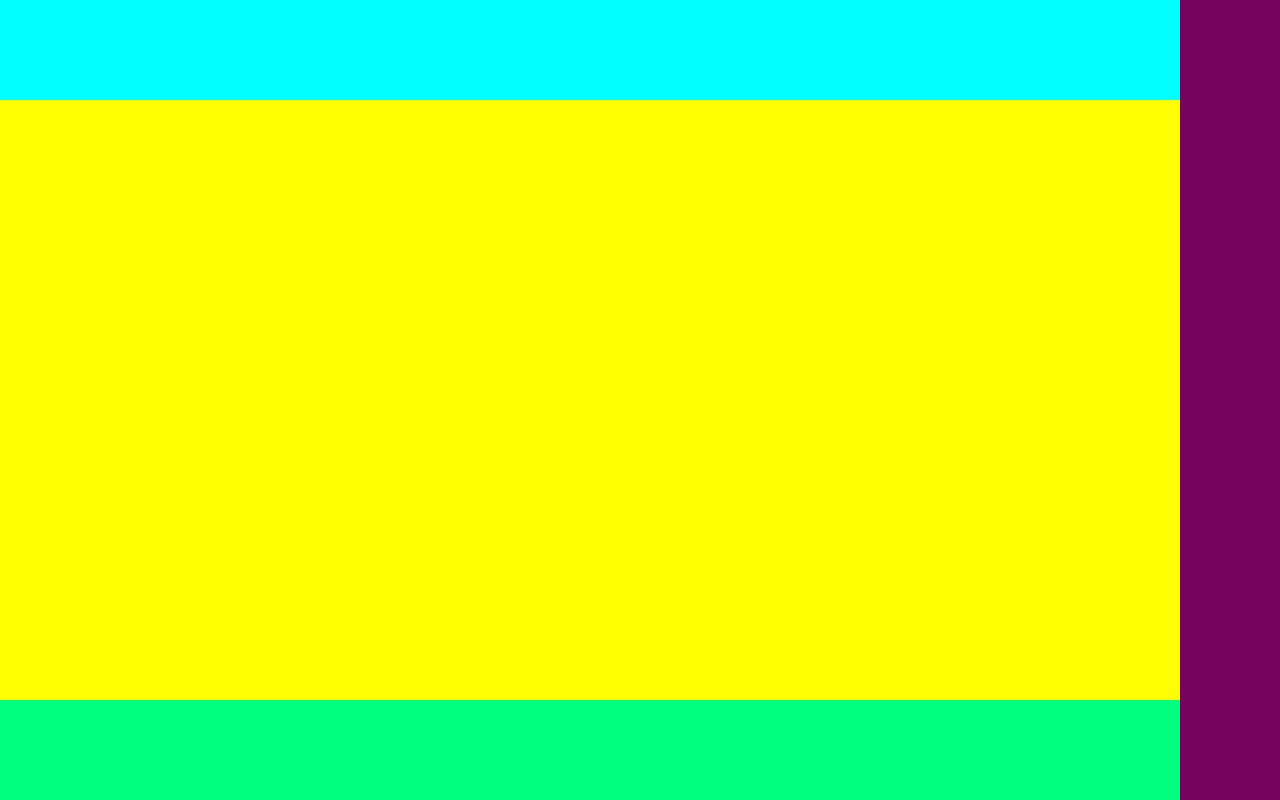
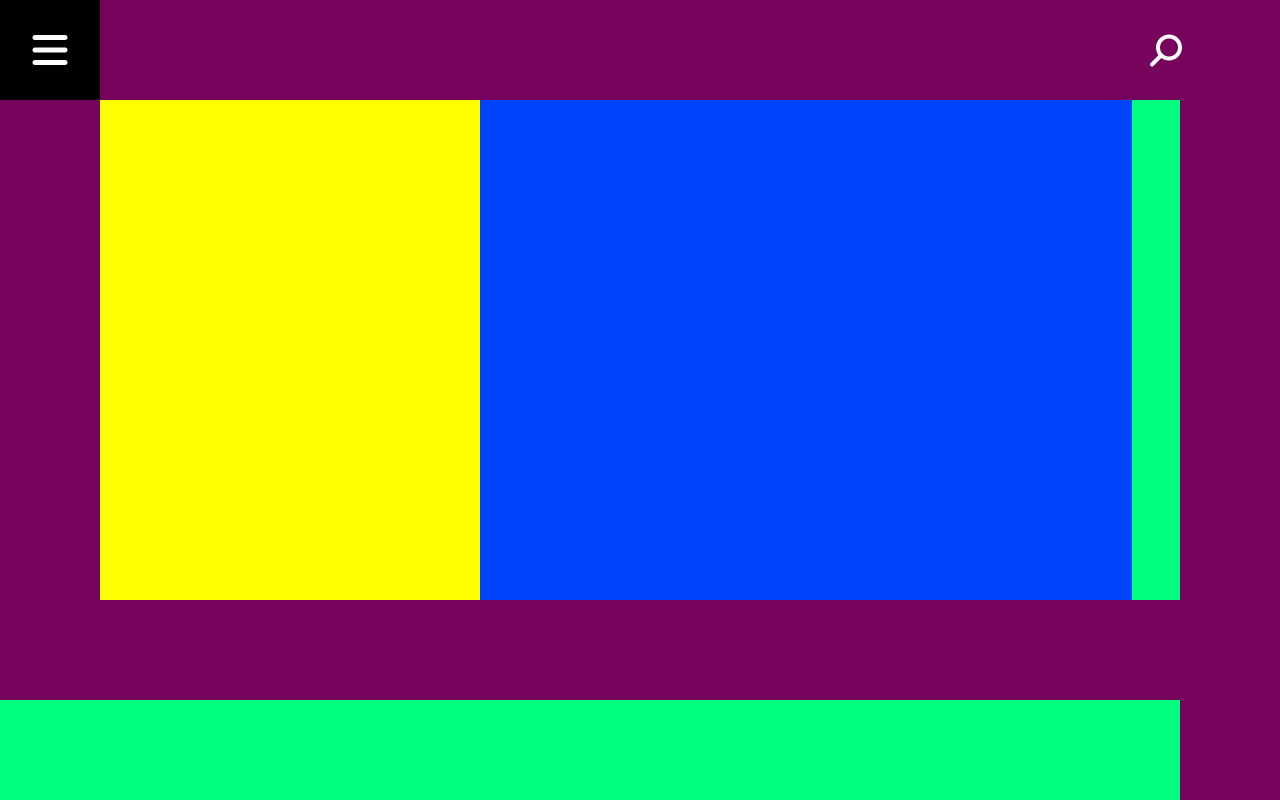
Before and after one commit to Ma7hs/headphonesRazer, a plain HTML site: page index.html in a window 1280 px wide. Drawn offline with Linux system fonts and the light colour scheme.

Commit message:
cssQuasePronto

```diff
--- /dev/null
+++ b/css/description.css
@@ -0,0 +1,4 @@
+.description{
+    grid-area: description;
+    background-color: yellow;
+}
--- /dev/null
+++ b/css/menu.css
@@ -0,0 +1,9 @@
+.menu{
+    height: 100px;
+    width: 100px;
+    background-color: #000;
+    color: white;
+    font-size: 2.5rem;
+    display: grid;
+    place-items: center;
+}
--- /dev/null
+++ b/css/product.css
@@ -0,0 +1,4 @@
+.product{
+    grid-area: product;
+    background-color: rgb(0, 68, 255);
+}
--- /dev/null
+++ b/css/search.css
@@ -0,0 +1,5 @@
+.search {
+    color: white;
+    font-size: 2rem;
+    transform: rotate(90deg);
+}
--- /dev/null
+++ b/css/socialMedia.css
@@ -0,0 +1,4 @@
+.socialMedia{
+    grid-area: socialMedia;
+    background-color: springgreen;
+}
--- a/css/style.css
+++ b/css/style.css
@@ -8,18 +8,23 @@ body{
         "footer"    ;
     grid-template-rows: 100px 1fr 100px;
     padding-right: 100px;
-    padding-left: 0%;
-
 }
 
 header{
     grid-area: header;
-    background-color: aqua;
+    display: flex;
+    align-items: center;
+    justify-content: space-between;
 }
 
 main{
     grid-area: main;
-    background-color: yellow;
+    display: grid;
+    grid-template-areas:
+        "description product socialMedia";
+    grid-template-columns: 380px 1fr 48px;
+    padding-left: 100px;
+    padding-bottom: 100px;
 }
 
 footer{
--- a/index.html
+++ b/index.html
@@ -1,17 +1,38 @@
 <!DOCTYPE html>
 <html lang="en">
+
 <head>
     <meta charset="UTF-8">
     <meta name="viewport" content="width=device-width, initial-scale=1.0">
+    <script src="https://kit.fontawesome.com/2fe91c55ee.js" crossorigin="anonymous"></script>
     <link rel="stylesheet" href="./css/reset.css">
     <link rel="stylesheet" href="./css/style.css">
-    <title> Headphones Razer </title>
+    <link rel="stylesheet" href="./css/menu.css">
+    <link rel="stylesheet" href="./css/search.css">
+    <link rel="stylesheet" href="./css/socialMedia.css">
+    <link rel="stylesheet" href="./css/description.css">
+    <link rel="stylesheet" href="./css/product.css">
+
+    <title>> Headphones Razer </title>
 </head>
+
 <body>
 
-    <header></header>
+    <header>
+        <div class="menu">
+            <i class="fas fa-bars"></i>
+        </div>
 
-    <main></main>
+        <div class="search">
+            <i class="fa-solid fa-magnifying-glass"></i>
+        </div>
+    </header>
+
+    <main>
+        <div class="description"></div>
+        <div class="product"></div>
+        <div class="socialMedia"></div>
+    </main>
 
     <footer></footer>
 
```
